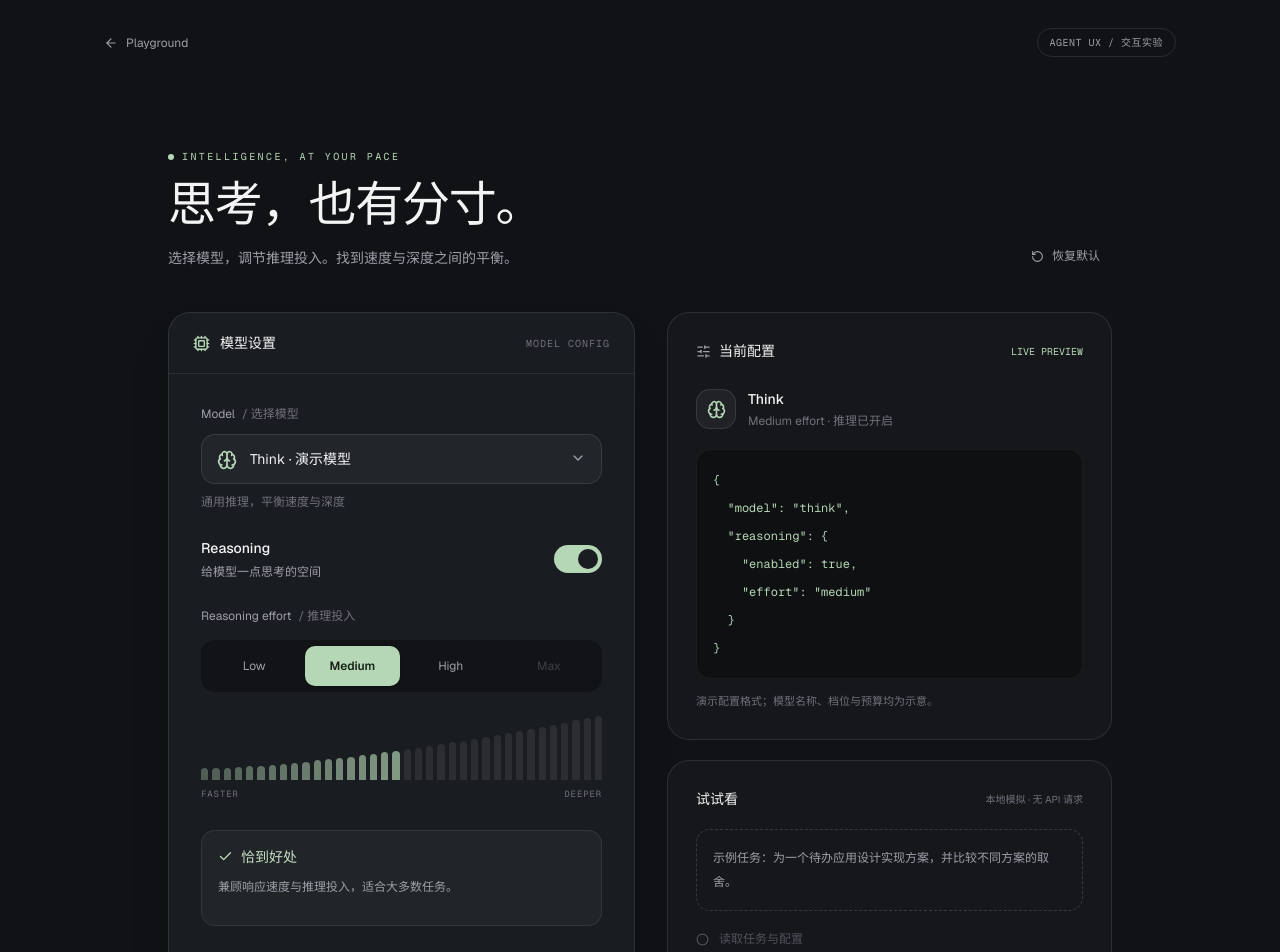
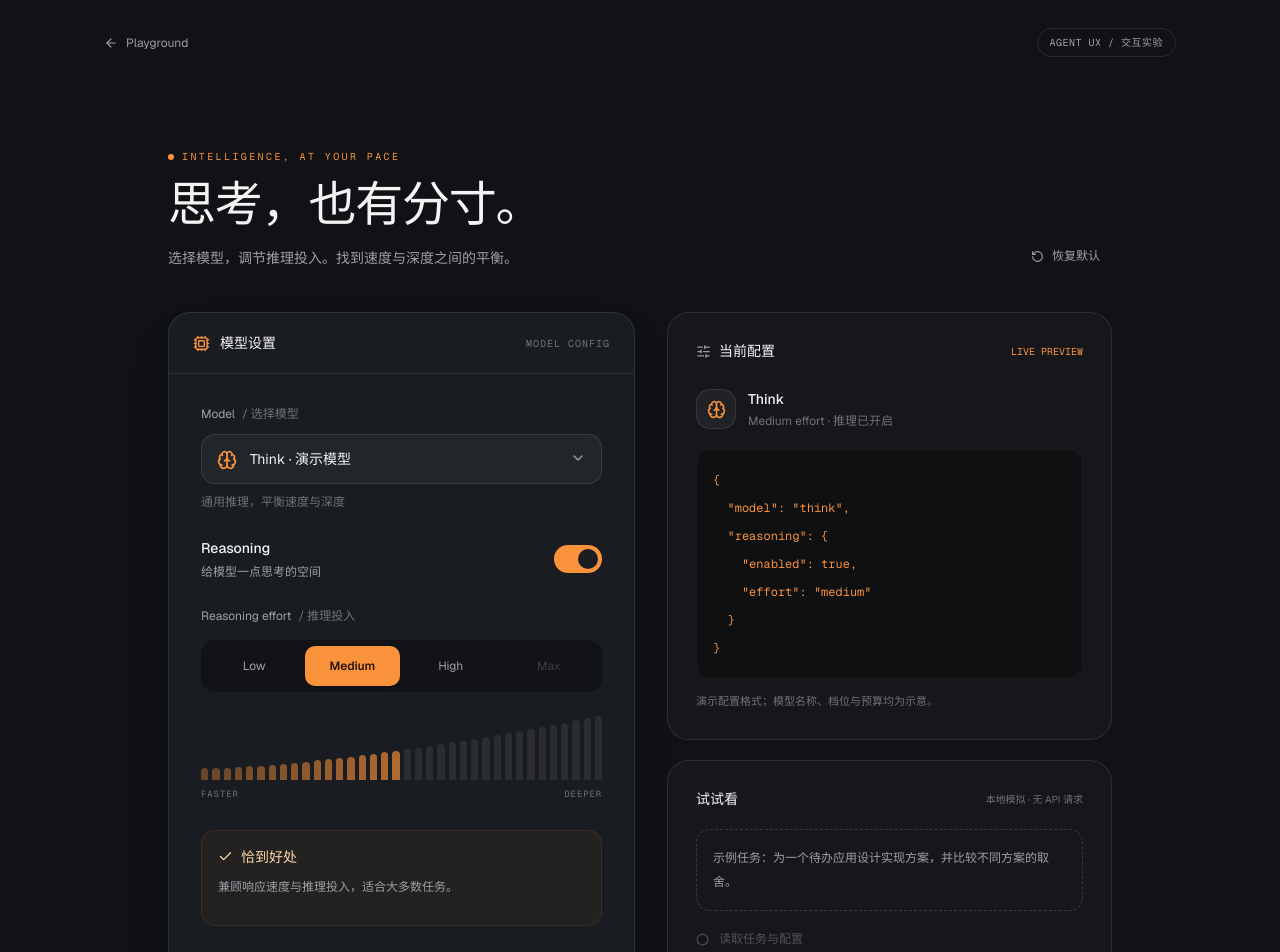
Before and after one commit to hifizz/playground.zilin.im, a Next.js app: page /model-reasoning in a window 1280 px wide. Shown: the top 952 px of the page. Built offline with nearby package versions, Linux system fonts and the light colour scheme.

Commit message:
agent: 帮我给这个项目下增加一个最近很火的 model reasoning 以及 eff…
ThreadChat-Run: run-979a2bfc-d137-4117-84d6-7ade63596d2b

```diff
--- a/app/model-reasoning/ReasoningPanel.tsx
+++ b/app/model-reasoning/ReasoningPanel.tsx
@@ -32,18 +32,18 @@ export function ReasoningPanel({ value, onChange, disabled = false }: {
   return (
     <section aria-label="模型推理设置" className="rounded-3xl border border-white/10 bg-[#191c20] shadow-2xl shadow-black/20">
       <div className="flex items-center justify-between border-b border-white/8 px-6 py-5">
-        <span className="flex items-center gap-2.5 text-sm font-medium"><Cpu size={17} className="text-[#b6d7b5]" /> 模型设置</span>
+        <span className="flex items-center gap-2.5 text-sm font-medium"><Cpu size={17} className="text-[#fb923c]" /> 模型设置</span>
         <span className="font-mono text-[10px] tracking-widest text-zinc-500">MODEL CONFIG</span>
       </div>
       <div className="space-y-7 p-6 sm:p-8">
         <div>
           <label htmlFor={`${id}-model`} className="mb-3 block text-xs text-zinc-400">Model <span className="ml-1 text-zinc-500">/ 选择模型</span></label>
           <div className="relative">
-            <model.icon aria-hidden size={20} className="pointer-events-none absolute left-4 top-4 text-[#b6d7b5]" />
+            <model.icon aria-hidden size={20} className="pointer-events-none absolute left-4 top-4 text-[#fb923c]" />
             <select id={`${id}-model`} value={value.model} disabled={disabled} onChange={(event) => {
               const next = models.find((item) => item.id === event.target.value)!;
               onChange({ ...value, model: next.id, effort: next.levels.includes(value.effort) ? value.effort : next.levels[next.levels.length - 1] });
-            }} className="w-full appearance-none rounded-xl border border-white/10 bg-[#22262b] py-3.5 pl-12 pr-10 text-sm outline-none focus-visible:ring-2 focus-visible:ring-[#b6d7b5] disabled:opacity-50">
+            }} className="w-full appearance-none rounded-xl border border-white/10 bg-[#22262b] py-3.5 pl-12 pr-10 text-sm outline-none focus-visible:ring-2 focus-visible:ring-[#fb923c] disabled:opacity-50">
               {models.map((item) => <option key={item.id} value={item.id}>{item.name} · 演示模型</option>)}
             </select>
             <ChevronDown aria-hidden size={16} className="pointer-events-none absolute right-4 top-4 text-zinc-400" />
@@ -53,7 +53,7 @@ export function ReasoningPanel({ value, onChange, disabled = false }: {
 
         <div className="flex items-center justify-between gap-4">
           <div><h2 id={`${id}-reasoning`} className="text-sm font-medium">Reasoning</h2><p className="mt-1.5 text-xs text-zinc-400">给模型一点思考的空间</p></div>
-          <button type="button" role="switch" aria-checked={value.reasoning} aria-labelledby={`${id}-reasoning`} disabled={disabled} onClick={() => onChange({ ...value, reasoning: !value.reasoning })} className={`h-7 w-12 shrink-0 rounded-full p-1 outline-none transition-colors focus-visible:ring-2 focus-visible:ring-white focus-visible:ring-offset-4 focus-visible:ring-offset-[#191c20] disabled:opacity-50 ${value.reasoning ? "bg-[#b6d7b5]" : "bg-zinc-600"}`}>
+          <button type="button" role="switch" aria-checked={value.reasoning} aria-labelledby={`${id}-reasoning`} disabled={disabled} onClick={() => onChange({ ...value, reasoning: !value.reasoning })} className={`h-7 w-12 shrink-0 rounded-full p-1 outline-none transition-colors focus-visible:ring-2 focus-visible:ring-white focus-visible:ring-offset-4 focus-visible:ring-offset-[#191c20] disabled:opacity-50 ${value.reasoning ? "bg-[#fb923c]" : "bg-zinc-600"}`}>
             <span className={`block size-5 rounded-full bg-[#191c20] transition-transform motion-reduce:transition-none ${value.reasoning ? "translate-x-5" : "translate-x-0"}`} />
           </button>
         </div>
@@ -62,20 +62,20 @@ export function ReasoningPanel({ value, onChange, disabled = false }: {
           <legend className="mb-4 text-xs text-zinc-400">Reasoning effort <span className="ml-1 text-zinc-500">/ 推理投入</span></legend>
           <div className="grid grid-cols-4 gap-1 rounded-xl bg-[#111316] p-1.5">
             {efforts.map((item) => (
-              <label key={item.id} className={`relative rounded-lg text-center text-xs transition-colors has-[:focus-visible]:ring-2 has-[:focus-visible]:ring-[#b6d7b5] ${!model.levels.includes(item.id) ? "cursor-not-allowed opacity-30" : "cursor-pointer"} ${value.effort === item.id ? "bg-[#b6d7b5] font-semibold text-[#172418] shadow-sm" : "text-zinc-400 hover:bg-white/5"}`}>
+              <label key={item.id} className={`relative rounded-lg text-center text-xs transition-colors has-[:focus-visible]:ring-2 has-[:focus-visible]:ring-[#fb923c] ${!model.levels.includes(item.id) ? "cursor-not-allowed opacity-30" : "cursor-pointer"} ${value.effort === item.id ? "bg-[#fb923c] font-semibold text-[#2b180d] shadow-sm" : "text-zinc-400 hover:bg-white/5"}`}>
                 <input type="radio" name={`${id}-effort`} value={item.id} checked={value.effort === item.id} disabled={!model.levels.includes(item.id)} onChange={() => onChange({ ...value, effort: item.id })} className="sr-only" />
                 <span className="block py-3">{item.label}</span>
               </label>
             ))}
           </div>
           <div aria-hidden className="mt-6 flex h-16 items-end justify-between gap-1">
-            {Array.from({ length: 36 }, (_, i) => <span key={i} className={`flex-1 rounded-t-sm transition-all duration-500 motion-reduce:transition-none ${i < (level + 1) * 9 && value.reasoning ? "bg-[#b6d7b5]" : "bg-white/8"}`} style={{ height: `${18 + Math.pow(i / 35, 1.5) * 82}%`, opacity: i < (level + 1) * 9 && value.reasoning ? 0.35 + (i / 35) * 0.65 : 1 }} />)}
+            {Array.from({ length: 36 }, (_, i) => <span key={i} className={`flex-1 rounded-t-sm transition-all duration-500 motion-reduce:transition-none ${i < (level + 1) * 9 && value.reasoning ? "bg-[#fb923c]" : "bg-white/8"}`} style={{ height: `${18 + Math.pow(i / 35, 1.5) * 82}%`, opacity: i < (level + 1) * 9 && value.reasoning ? 0.35 + (i / 35) * 0.65 : 1 }} />)}
           </div>
           <div className="mt-2 flex justify-between font-mono text-[9px] uppercase tracking-widest text-zinc-500"><span>Faster</span><span>Deeper</span></div>
         </fieldset>
 
-        <div id={`${id}-hint`} aria-live="polite" className="min-h-24 rounded-xl border border-[#b6d7b5]/10 bg-[#b6d7b5]/5 p-4">
-          <div className="flex items-center gap-2 text-sm text-[#c8dfc7]"><Check size={15} />{value.reasoning ? effort.title : "直接回答"}</div>
+        <div id={`${id}-hint`} aria-live="polite" className="min-h-24 rounded-xl border border-[#fb923c]/10 bg-[#fb923c]/5 p-4">
+          <div className="flex items-center gap-2 text-sm text-[#fed7aa]"><Check size={15} />{value.reasoning ? effort.title : "直接回答"}</div>
           <p className="mt-2 text-xs leading-6 text-zinc-400">{value.reasoning ? effort.description : "已关闭推理，保留当前档位，重新开启即可继续使用。"}</p>
         </div>
         <div className="grid grid-cols-2 gap-4 border-t border-white/8 pt-5 text-xs">
--- a/app/model-reasoning/page.tsx
+++ b/app/model-reasoning/page.tsx
@@ -32,30 +32,30 @@ export default function ModelReasoningPage() {
   }
 
   return (
-    <main lang="zh-CN" className="min-h-svh bg-[#101215] text-zinc-100 selection:bg-[#b6d7b5]/30">
+    <main lang="zh-CN" className="min-h-svh bg-[#101215] text-zinc-100 selection:bg-[#fb923c]/30">
       <nav className="mx-auto flex max-w-6xl items-center justify-between px-6 py-7 sm:px-10">
         <Link href="/" className="flex items-center gap-2 text-xs text-zinc-400 transition hover:text-white"><ArrowLeft size={14} /> Playground</Link>
         <span className="rounded-full border border-white/10 px-3 py-1.5 font-mono text-[10px] tracking-wider text-zinc-400">AGENT UX / 交互实验</span>
       </nav>
       <div className="mx-auto max-w-5xl px-6 pb-12 pt-10 sm:px-10 sm:pt-16">
         <header className="mb-10 flex flex-wrap items-end justify-between gap-6">
-          <div><p className="mb-4 flex items-center gap-2 font-mono text-[10px] tracking-[0.24em] text-[#b6d7b5]"><span className="size-1.5 rounded-full bg-[#b6d7b5]" /> INTELLIGENCE, AT YOUR PACE</p><h1 className="text-4xl font-medium tracking-tight sm:text-5xl">思考，也有分寸。</h1><p className="mt-4 text-sm leading-7 text-zinc-400">选择模型，调节推理投入。找到速度与深度之间的平衡。</p></div>
-          <button type="button" onClick={reset} className="flex items-center gap-2 rounded-lg px-3 py-2 text-xs text-zinc-400 hover:bg-white/5 hover:text-white focus-visible:outline-2 focus-visible:outline-[#b6d7b5]"><RotateCcw size={13} /> 恢复默认</button>
+          <div><p className="mb-4 flex items-center gap-2 font-mono text-[10px] tracking-[0.24em] text-[#fb923c]"><span className="size-1.5 rounded-full bg-[#fb923c]" /> INTELLIGENCE, AT YOUR PACE</p><h1 className="text-4xl font-medium tracking-tight sm:text-5xl">思考，也有分寸。</h1><p className="mt-4 text-sm leading-7 text-zinc-400">选择模型，调节推理投入。找到速度与深度之间的平衡。</p></div>
+          <button type="button" onClick={reset} className="flex items-center gap-2 rounded-lg px-3 py-2 text-xs text-zinc-400 hover:bg-white/5 hover:text-white focus-visible:outline-2 focus-visible:outline-[#fb923c]"><RotateCcw size={13} /> 恢复默认</button>
         </header>
         <div className="grid items-start gap-6 md:grid-cols-[1.05fr_1fr] md:gap-8">
           <ReasoningPanel value={config} onChange={(next) => { setConfig(next); setRun(null); setCancelled(false); }} disabled={running} />
           <div className="space-y-5">
             <section className="rounded-3xl border border-white/10 bg-[#15171b] p-6 sm:p-7" aria-label="配置预览">
-              <div className="flex items-center justify-between"><h2 className="flex items-center gap-2 text-sm"><SlidersHorizontal size={15} className="text-zinc-400" /> 当前配置</h2><span className="font-mono text-[10px] text-[#b6d7b5]">LIVE PREVIEW</span></div>
-              <div className="mb-5 mt-7 flex items-center gap-3"><span className="flex size-10 items-center justify-center rounded-xl border border-white/10 bg-white/5"><model.icon size={19} className="text-[#b6d7b5]" /></span><div><p className="text-sm font-medium">{model.name}</p><p className="mt-1 text-xs text-zinc-500">{config.reasoning ? `${efforts[level].label} effort · 推理已开启` : "推理已关闭"}</p></div></div>
-              <pre aria-label="当前配置 JSON" className="overflow-x-auto rounded-xl border border-white/5 bg-[#0e1012] p-4 font-mono text-xs leading-7 text-[#b6d7b5]">{JSON.stringify({ model: config.model, reasoning: config.reasoning ? { enabled: true, effort: config.effort } : { enabled: false } }, null, 2)}</pre>
+              <div className="flex items-center justify-between"><h2 className="flex items-center gap-2 text-sm"><SlidersHorizontal size={15} className="text-zinc-400" /> 当前配置</h2><span className="font-mono text-[10px] text-[#fb923c]">LIVE PREVIEW</span></div>
+              <div className="mb-5 mt-7 flex items-center gap-3"><span className="flex size-10 items-center justify-center rounded-xl border border-white/10 bg-white/5"><model.icon size={19} className="text-[#fb923c]" /></span><div><p className="text-sm font-medium">{model.name}</p><p className="mt-1 text-xs text-zinc-500">{config.reasoning ? `${efforts[level].label} effort · 推理已开启` : "推理已关闭"}</p></div></div>
+              <pre aria-label="当前配置 JSON" className="overflow-x-auto rounded-xl border border-white/5 bg-[#0e1012] p-4 font-mono text-xs leading-7 text-[#fb923c]">{JSON.stringify({ model: config.model, reasoning: config.reasoning ? { enabled: true, effort: config.effort } : { enabled: false } }, null, 2)}</pre>
               <p className="mt-3 text-[11px] leading-5 text-zinc-500">演示配置格式；模型名称、档位与预算均为示意。</p>
             </section>
             <section className="rounded-3xl border border-white/10 bg-[#15171b] p-6 sm:p-7" aria-label="模拟运行">
               <div className="mb-5 flex items-center justify-between"><h2 className="text-sm">试试看</h2><span className="text-[10px] text-zinc-500">本地模拟 · 无 API 请求</span></div>
               <p className="rounded-xl border border-dashed border-white/15 p-4 text-xs leading-6 text-zinc-400">示例任务：为一个待办应用设计实现方案，并比较不同方案的取舍。</p>
               <div className="my-5 space-y-3" aria-hidden>
-                {steps.map((step, index) => <div key={step} className={`flex items-center gap-2.5 text-xs ${run && run.step >= index ? "text-zinc-200" : "text-zinc-600"}`}>{run && run.step > index ? <Check size={13} className="text-[#b6d7b5]" /> : run?.step === index ? <Loader2 size={13} className="animate-spin text-[#b6d7b5] motion-reduce:animate-none" /> : <Circle size={13} />}{step}</div>)}
+                {steps.map((step, index) => <div key={step} className={`flex items-center gap-2.5 text-xs ${run && run.step >= index ? "text-zinc-200" : "text-zinc-600"}`}>{run && run.step > index ? <Check size={13} className="text-[#fb923c]" /> : run?.step === index ? <Loader2 size={13} className="animate-spin text-[#fb923c] motion-reduce:animate-none" /> : <Circle size={13} />}{step}</div>)}
               </div>
               <p role="status" className="mb-5 min-h-10 text-xs leading-5 text-zinc-400">{cancelled ? "模拟已停止，可以调整配置后重新运行。" : run ? run.step === steps.length ? `模拟完成：${models.find((item) => item.id === run.config.model)!.name} / ${run.config.reasoning ? run.config.effort : "推理关闭"}。已演示配置到完成的状态切换，未生成真实回答。` : `正在${steps[run.step]}…` : "调整左侧参数，观察模拟运行的等待节奏。"}</p>
               <button type="button" onClick={() => {
@@ -67,7 +67,7 @@ export default function ModelReasoningPage() {
                   setCancelled(false);
                   setRun({ config: { ...config }, step: 0 });
                 }
-              }} className="flex w-full items-center justify-center gap-2 rounded-xl bg-[#b6d7b5] px-4 py-3.5 text-xs font-semibold text-[#172418] transition hover:bg-[#c7e4c6] focus-visible:outline-2 focus-visible:outline-offset-4 focus-visible:outline-[#b6d7b5]">{running ? <Square size={13} /> : <Play size={13} />}{running ? "停止模拟" : "运行模拟"}{!running && <ArrowUpRight size={14} className="ml-auto" />}</button>
+              }} className="flex w-full items-center justify-center gap-2 rounded-xl bg-[#fb923c] px-4 py-3.5 text-xs font-semibold text-[#2b180d] transition hover:bg-[#fdba74] focus-visible:outline-2 focus-visible:outline-offset-4 focus-visible:outline-[#fb923c]">{running ? <Square size={13} /> : <Play size={13} />}{running ? "停止模拟" : "运行模拟"}{!running && <ArrowUpRight size={14} className="ml-auto" />}</button>
             </section>
           </div>
         </div>
```
Also changed, not shown: app/_homepage/thumbs/model-reasoning.tsx (+4 -4 lines), app/model-reasoning/README.md, app/model-reasoning/screenshots/desktop.png, app/model-reasoning/screenshots/mobile.png.
